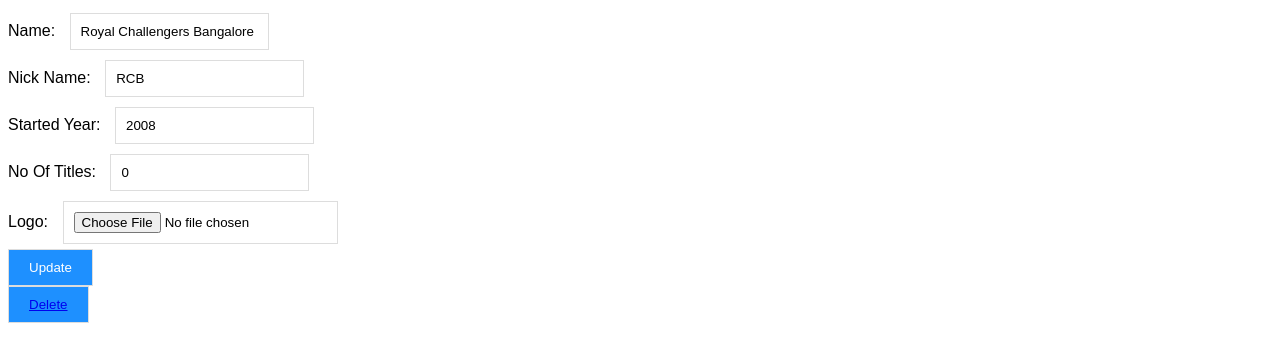
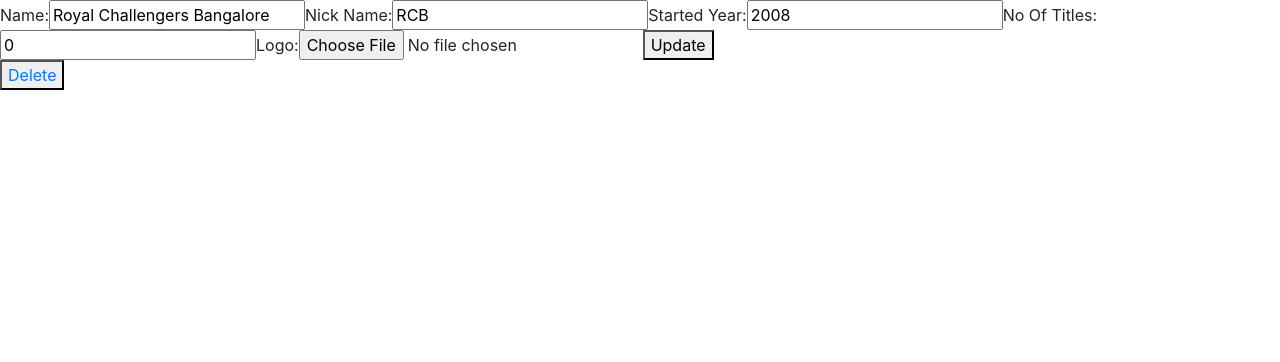
Before and after one commit to sanjeevareddy91/django-7am-jan-2024, a Django app: page /franchesis_get/2 in a window 1280 px wide. Shown: the top 362 px of the page. Run offline with Django 4.2, Linux system fonts and the light colour scheme; data comes from the database, SQL or seed files in the repository; both versions use the stored data as it was after the commit; some libraries are stand-ins or nearby versions.

Commit message:
13-02 Pushed

```diff
--- a/IplProject/Iplapp/templates/franchesis_form.html
+++ b/IplProject/Iplapp/templates/franchesis_form.html
@@ -1,2 +1,4 @@
-{{form.as_p}}
-<input type="submit">
+<link rel="stylesheet" href="https://stackpath.bootstrapcdn.com/bootstrap/4.1.3/css/bootstrap.min.css" integrity="sha384-MCw98/SFnGE8fJT3GXwEOngsV7Zt27NXFoaoApmYm81iuXoPkFOJwJ8ERdknLPMO" crossorigin="anonymous">
+
+{% load crispy_forms_tags %}
+{% crispy form %}
--- a/IplProject/Iplapp/templates/franchesis_list.html
+++ b/IplProject/Iplapp/templates/franchesis_list.html
@@ -1,6 +1,7 @@
-<!-- {{franchesis}} -->
-
+{% extends 'main.html' %}
+{% block content %}
 {% for team in franchesis %}
     <a href="{% url 'franchesis_get' team.id %}">{{team.f_name}}</a><br>
 {% endfor %}
 <button><a href="{% url 'register_franchesis'%}">Register</a></button>
+{% endblock %}
--- a/IplProject/Iplapp/templates/franchesis_update.html
+++ b/IplProject/Iplapp/templates/franchesis_update.html
@@ -2,49 +2,8 @@
 <html>
 <head>
 <meta name="viewport" content="width=device-width, initial-scale=1">
-<style>
-body {font-family: Arial, Helvetica, sans-serif;}
-* {box-sizing: border-box;}
+<link rel="stylesheet" href="https://stackpath.bootstrapcdn.com/bootstrap/4.1.3/css/bootstrap.min.css" integrity="sha384-MCw98/SFnGE8fJT3GXwEOngsV7Zt27NXFoaoApmYm81iuXoPkFOJwJ8ERdknLPMO" crossorigin="anonymous">
 
-.form-inline {
-  flex-flow: column wrap;
-  align-items: left;
-}
-
-.form-inline label {
-  margin: 5px 10px 5px 0;
-}
-
-.form-inline input {
-  vertical-align: middle;
-  margin: 5px 10px 5px 0;
-  padding: 10px;
-  background-color: #fff;
-  border: 1px solid #ddd;
-}
-
-.form-inline button {
-  padding: 10px 20px;
-  background-color: dodgerblue;
-  border: 1px solid #ddd;
-  color: white;
-  cursor: pointer;
-}
-
-button {
-  padding: 10px 20px;
-  background-color: dodgerblue;
-  border: 1px solid #ddd;
-  color: white;
-  cursor: pointer;
-}
-
-.form-inline button:hover {
-  background-color: royalblue;
-}
-
-
-</style>
 </head>
 <body>
 
--- a/IplProject/Iplapp/templates/register_franchesismodelform.html
+++ b/IplProject/Iplapp/templates/register_franchesismodelform.html
@@ -1,5 +1,7 @@
+{% block content %}
 <form method="POST">
     {% csrf_token %}
     {{form.as_p}}
     <input type="submit">
 </form>
+{% endblock %}
--- a/IplProject/Iplapp/views.py
+++ b/IplProject/Iplapp/views.py
@@ -1,6 +1,7 @@
-from django.shortcuts import render
+from django.shortcuts import render,redirect
 from django.http import HttpResponse
 from Iplapp.models import Franchesis
+from django.contrib import messages
 # Create your views here.
 
 # Function Based Views.
@@ -79,4 +80,11 @@ def franchesismodelform(request):
 
 def franchesisform(request):
     form = FranchesisForm()
+    if request.method == "POST":
+        form = FranchesisForm(request.POST,request.FILES)
+        if form.is_valid():
+            data = form.cleaned_data
+            Franchesis.objects.create(**data)
+            messages.success(request,'Record Saved')
+            return redirect('franchesis_list')
     return render(request,'franchesis_form.html',{'form':form})
```
Also changed, not shown: IplProject/IplProject/settings.py (+18 -1 lines), IplProject/Iplapp/forms.py (+20 -0 lines), IplProject/Iplapp/templates/main.html (added, +20 -0 lines), IplProject/db.sqlite3, IplProject/media/franchesis_logo/SRH-logo.jpeg (added), IplProject/media/franchesis_logo/dc-logo.png (added), IplProject/media/franchesis_logo/kxip-logo.png (added), IplProject/media/franchesis_logo/mi_logo_F1p6W8i.jpeg (added).
